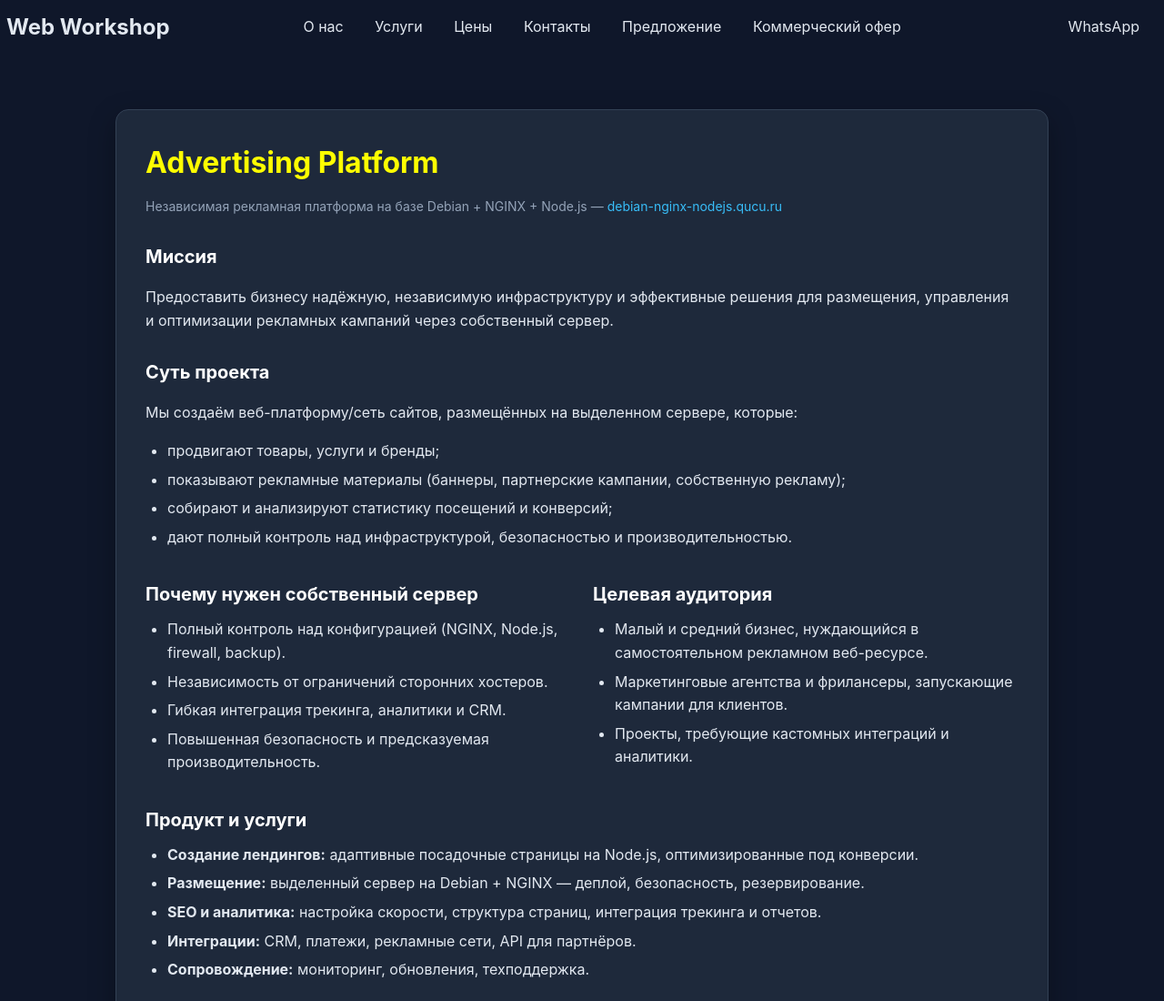
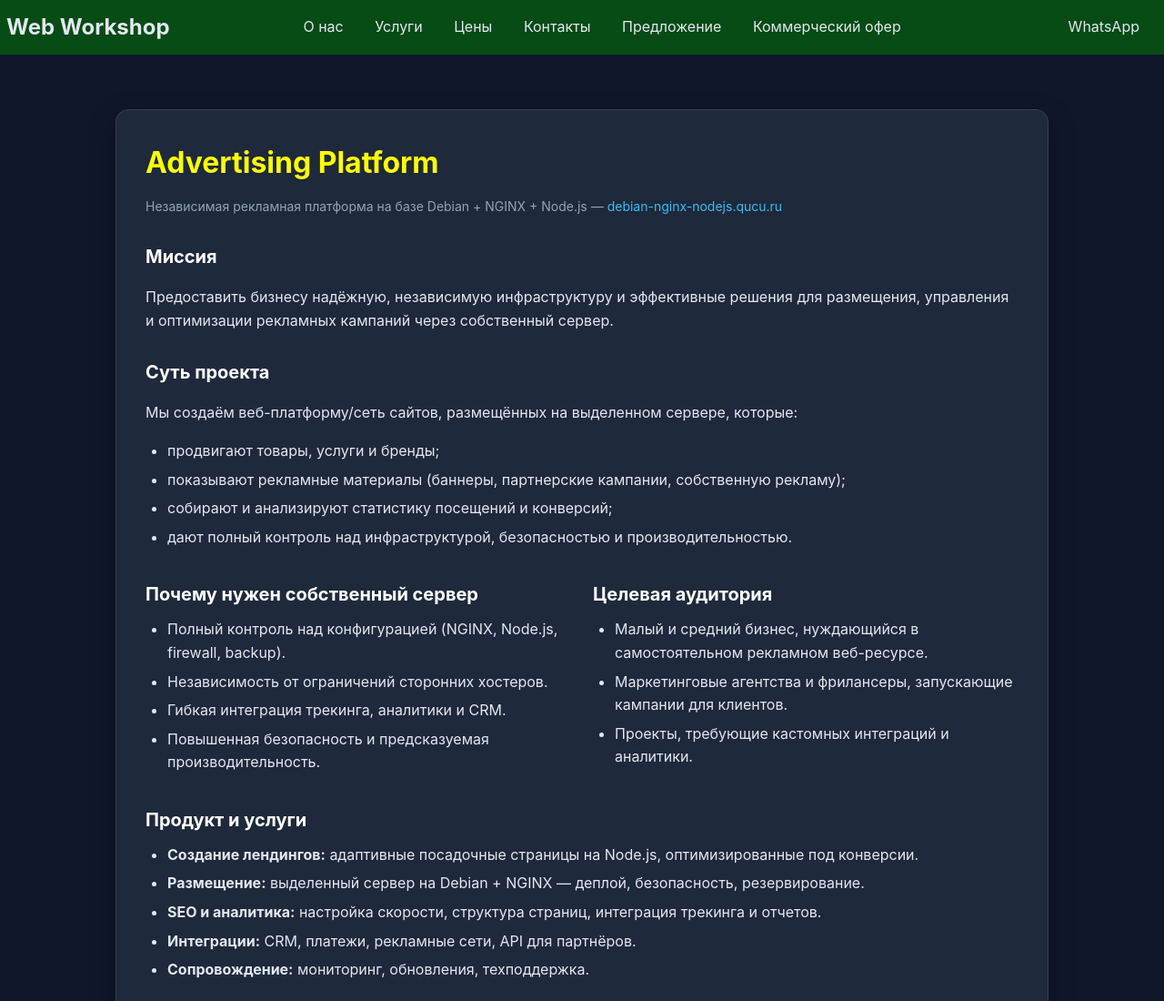
Before and after one commit to amir248/best-advertisement, a website: page advertising-platform.html in a window 1280 px wide. Shown: the top 1100 px of the page at 91% size. Drawn offline with Linux system fonts and the light colour scheme.

Commit message:
Final Fantasy

```diff
--- a/advertising-platform.html
+++ b/advertising-platform.html
@@ -29,6 +29,9 @@
 
     .nav > span{
         background-color: yellow;
+    }
+    .header{
+        background-color: rgba(0, 128, 0, 0.5);
     }
     :root {
       --bg: #0f172a;
```
